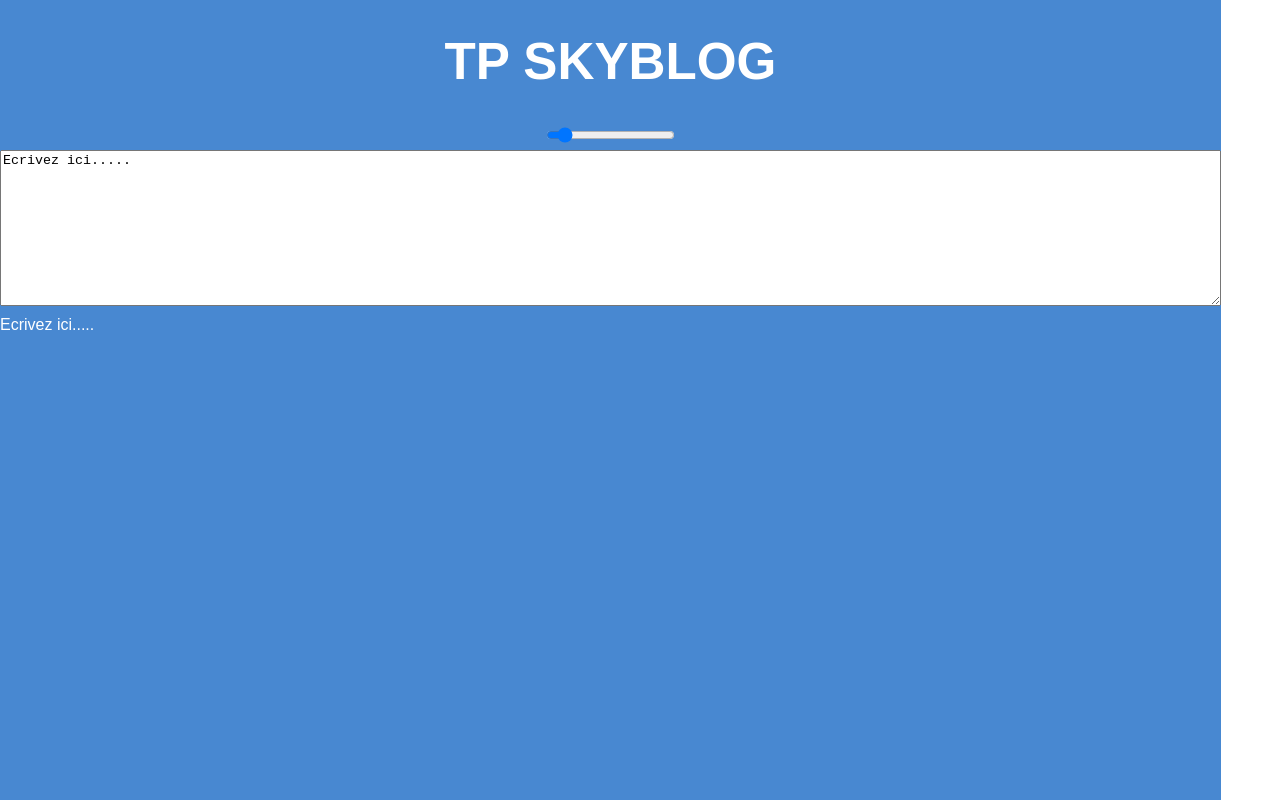
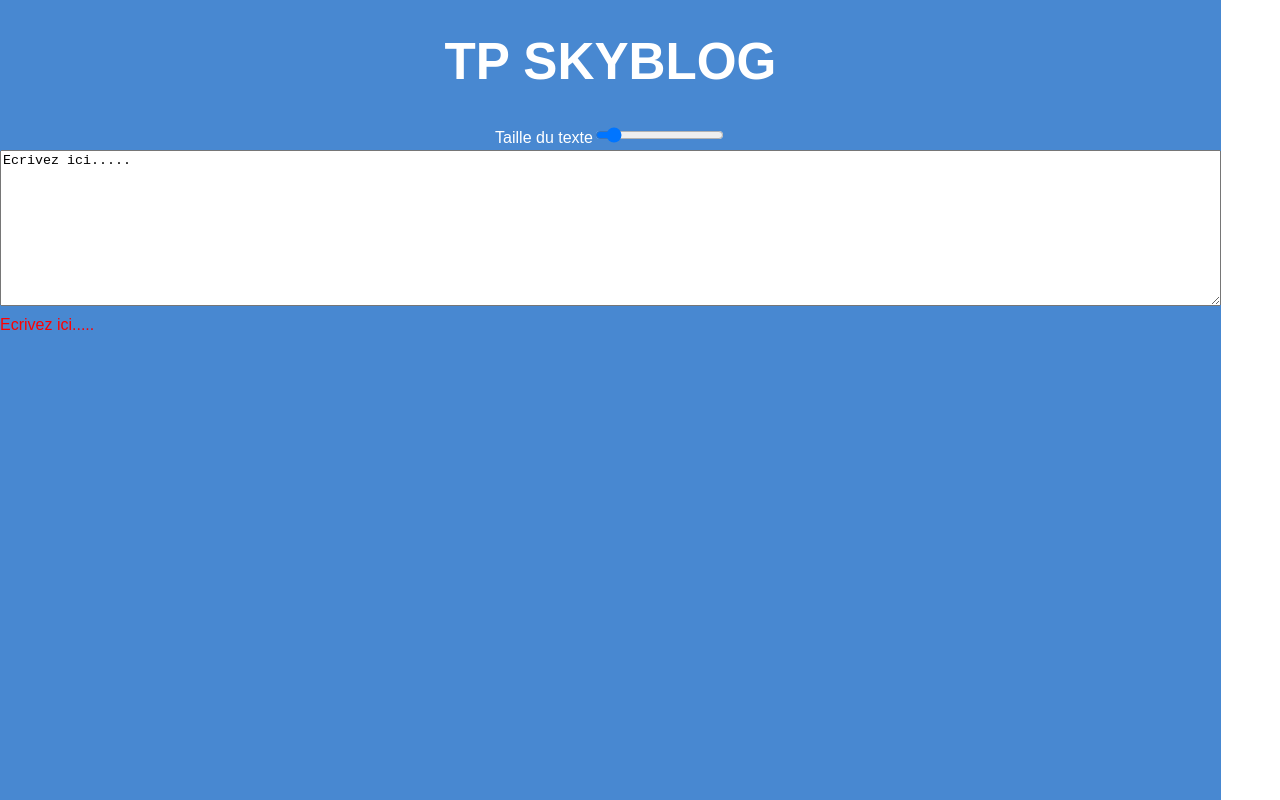
Before and after one commit to sodrar/skyblog-adrar-mass, a React (Vite) app: page / in a window 1280 px wide. Built offline with nearby package versions, Linux system fonts and the light colour scheme.

Commit message:
The div's text size is controlled by the Slider component

```diff
--- a/src/App.jsx
+++ b/src/App.jsx
@@ -5,11 +5,24 @@ import { Slider } from './components/Content/Slider/Slider'
 
 function App() {
 
+  const [styleContent, setStyleContent] = useState({
+    color: "rgba(255,0,0,1)"
+  })
+
+  function updateTextSize(newSize) {
+    console.log(newSize)
+    setStyleContent({
+      ...styleContent,
+      fontSize: parseInt(newSize)
+    })
+    console.log(styleContent)
+  }
+
   return (
     <div className='app'>
       <h1>TP SKYBLOG</h1>
-      <Slider />
-      <Content />
+      <Slider name='Taille du texte' min={0} max={100} onValueChange={updateTextSize} />
+      <Content style={styleContent} />
     </div>
   )
 }
--- a/src/components/Content/Content.jsx
+++ b/src/components/Content/Content.jsx
@@ -1,7 +1,7 @@
 import './Content.css'
 import { useState } from 'react'
 
-export function Content(){
+export function Content({style}){
 
     const [content, setContent] = useState("Ecrivez ici.....")
     const changeContent = e => {
@@ -11,7 +11,7 @@ export function Content(){
     return (
         <div>
             <textarea name="content" id="content" cols="150" rows="10" defaultValue={content} onChange={changeContent}></textarea>
-            <div dangerouslySetInnerHTML={{__html: content}}>
+            <div className='test' style={style} dangerouslySetInnerHTML={{__html: content}}>
 
             </div>
         </div>
--- a/src/components/Content/Slider/Slider.jsx
+++ b/src/components/Content/Slider/Slider.jsx
@@ -1,10 +1,17 @@
+import { useState } from 'react'
 import './Slider.css'
 
-export function Slider() {
+export function Slider({name, onValueChange, min, max}) {
+
+    const updateValue = e => {
+        onValueChange(e.target.value)
+    }
+
     return (
         <div>
             <label>
-                <input type="range" defaultValue={10} />
+                {name}
+                <input type="range" min={min} max={max} onInput={updateValue} defaultValue={10} />
             </label>
         </div>
     )
```
